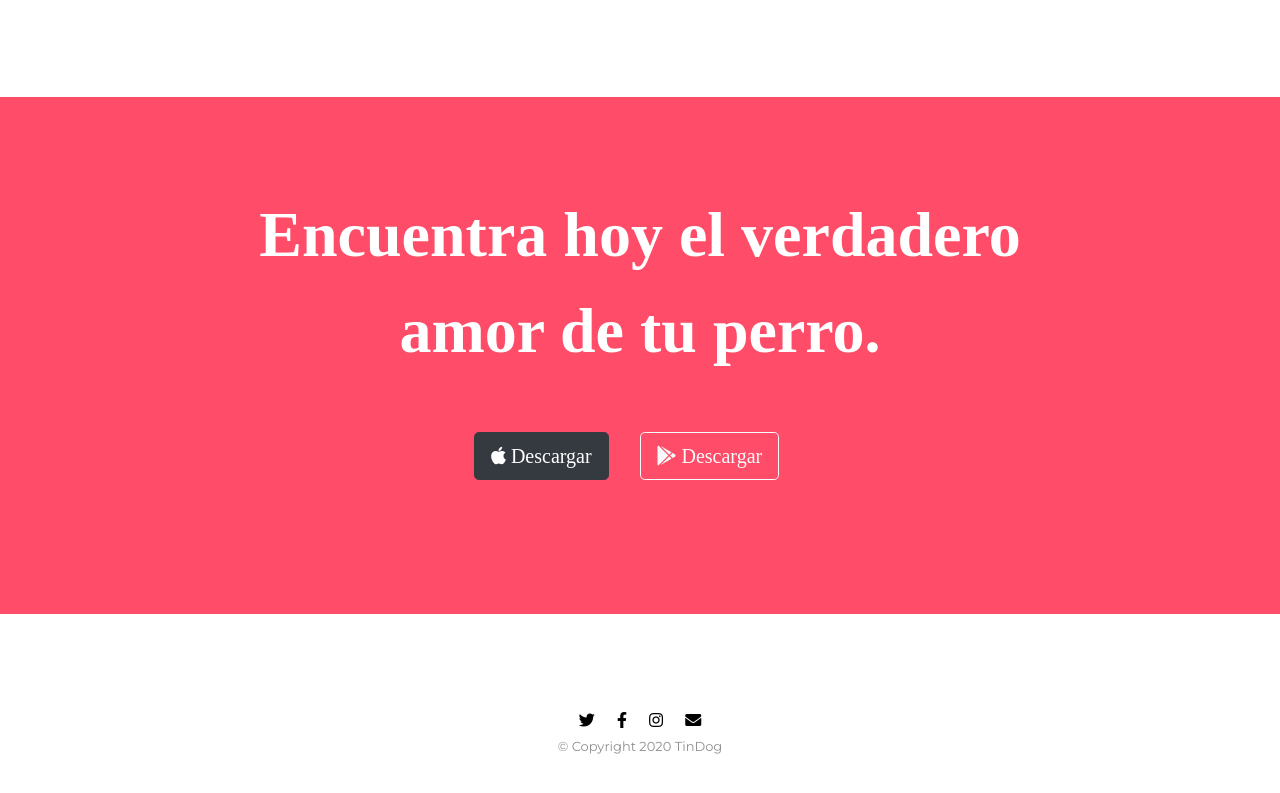
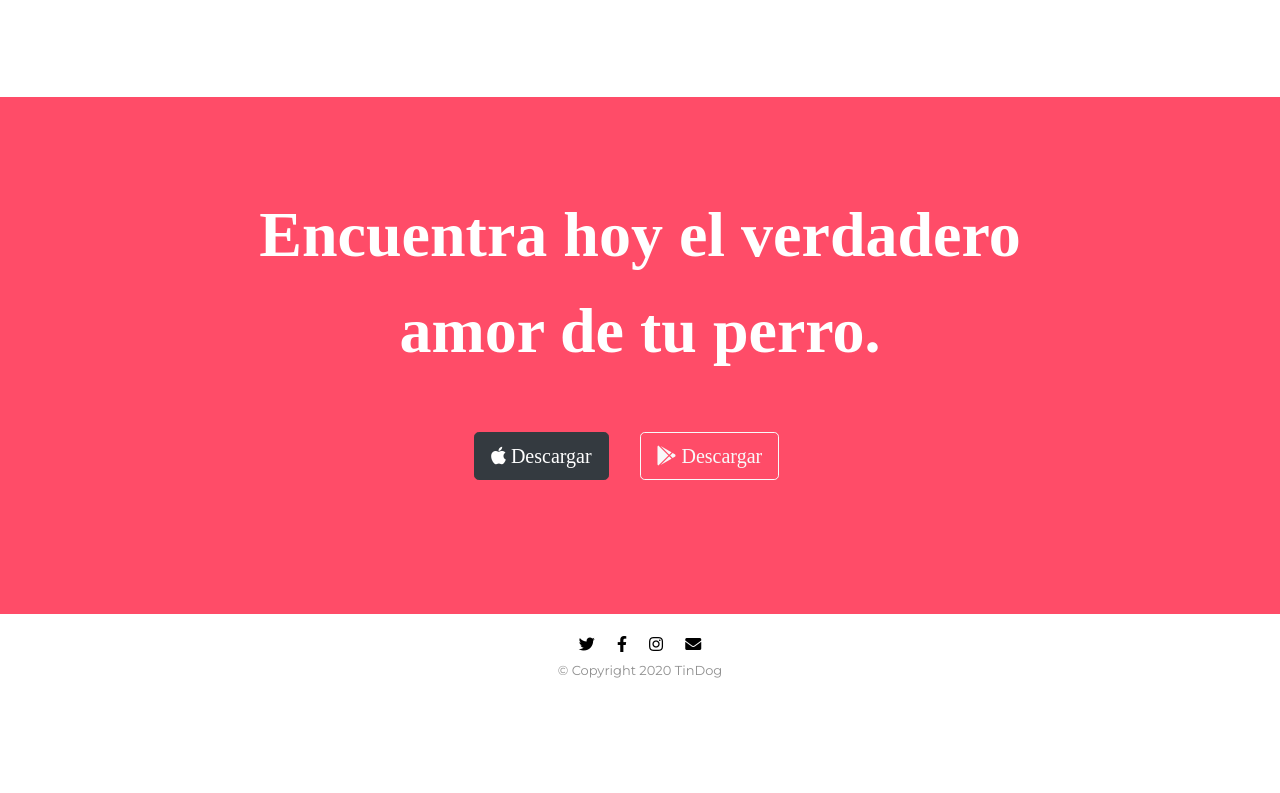
Before and after one commit to JoseMoraB/Tindog, a plain HTML site: page index.html in a window 1280 px wide. Shown: the part 2660-3453 px from the top of the page. After the commit the page ends 3369 px from the top, so only its background shows below. Drawn offline with nearby package versions, Linux system fonts and the light colour scheme.

Commit message:
Update styles.css
footer padding 1%

```diff
--- a/css/styles.css
+++ b/css/styles.css
@@ -160,7 +160,7 @@ right: 10%;
 
     color: #8f8f8f;
     background-color: #ffffff;
-    padding: 7% 15%;
+    padding: 1% 15%;
 }
 
 .footericon{
```
